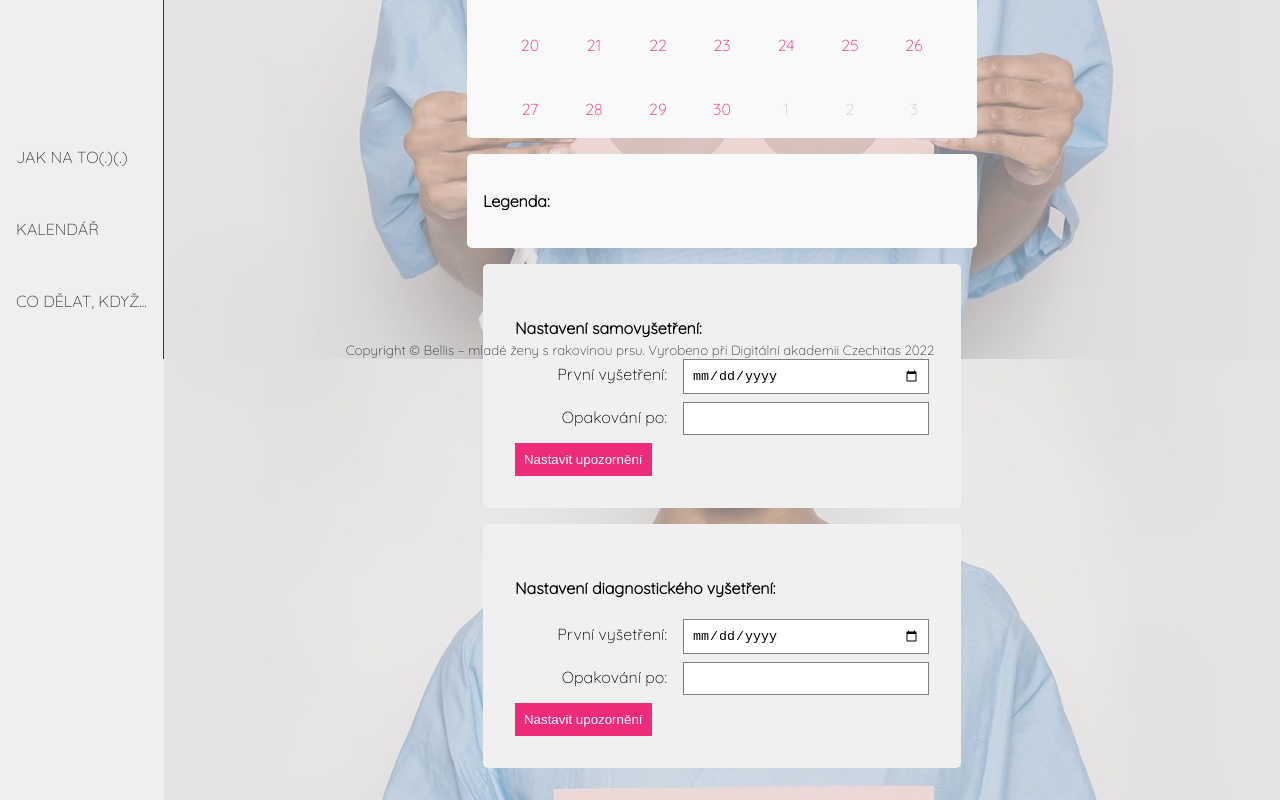
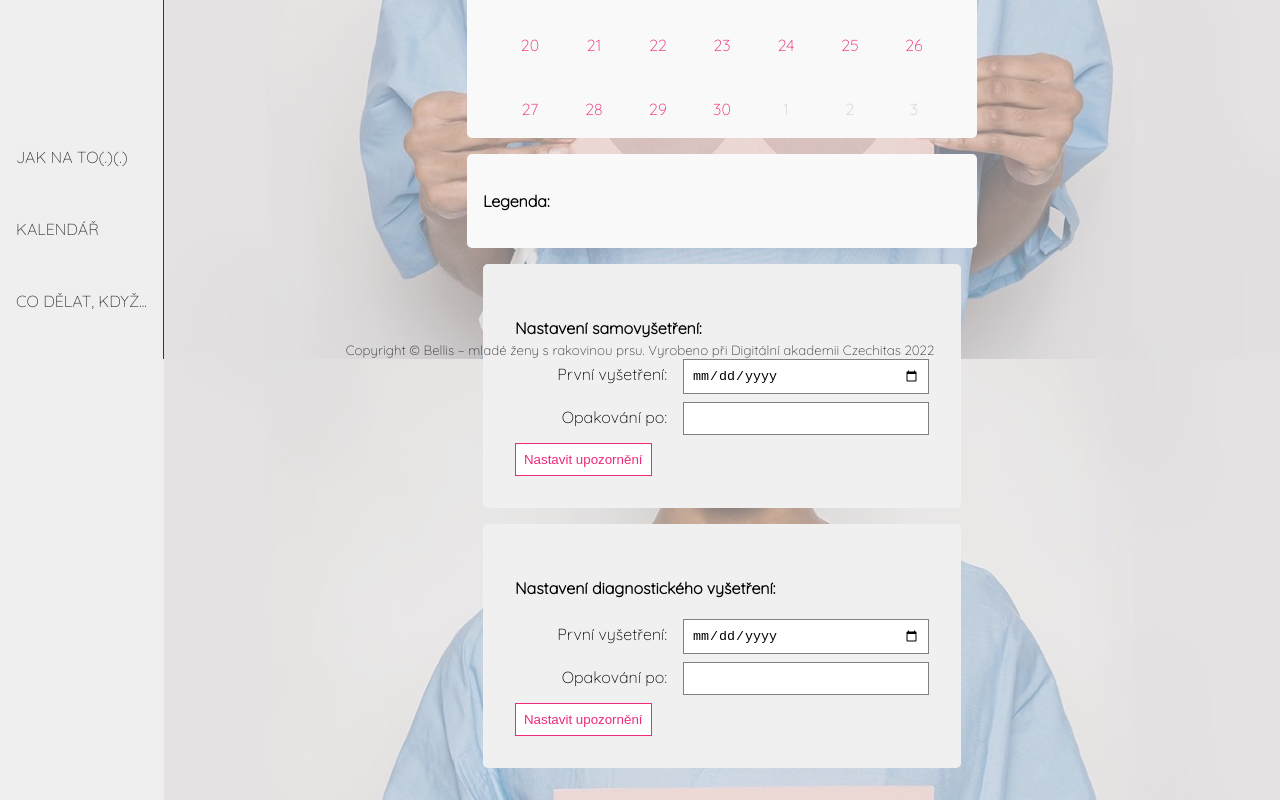
Before and after one commit to janajurcova/samovysetreni-prsu, a React app: page /kalendar in a window 1280 px wide. Shown: the part 441-1241 px from the top of the page. Built offline with nearby package versions, Linux system fonts and the light colour scheme; what dayjs-recur would draw is missing.

Commit message:
disabled buttons in calendar

```diff
--- a/src/pages/Calendar/index.jsx
+++ b/src/pages/Calendar/index.jsx
@@ -107,7 +107,6 @@ const FormMonth = ({ onChange }) => {
                     value={start}
                     onChange={(event) => {
                         const on = event.target.value;
-                        console.log(on)
                         setStart(on);
                     }}
                 /> </label>
@@ -115,13 +114,13 @@ const FormMonth = ({ onChange }) => {
                 <input
                     type="number"
                     value={cycle}
+                    min={10}
                     onChange={(event) => {
                         const on = event.target.value;
-                        console.log(on)
                         setCycle(on);
                     }}
                 /></label>
-            <button className="btn-notice" type="submit" >Nastavit upozornění</button>
+            <button className="btn-notice" type="submit" disabled={start === "" || cycle === ""}>Nastavit upozornění</button>
         </form>
     )
 };
@@ -143,7 +142,6 @@ const FormYear = ({ onChange }) => {
                     value={start}
                     onChange={(event) => {
                         const on = event.target.value;
-                        console.log(on)
                         setStart(on);
                     }}
                 /> </label>
@@ -151,13 +149,13 @@ const FormYear = ({ onChange }) => {
                 <input
                     type="number"
                     value={cycle}
+                    min={6}
                     onChange={(event) => {
                         const on = event.target.value;
-                        console.log(on)
                         setCycle(on);
                     }}
                 /></label>
-            <button className="btn-notice" type="submit">Nastavit upozornění</button>
+            <button className="btn-notice" type="submit" disabled={start === "" || cycle === ""}>Nastavit upozornění</button>
         </form>
     )
 }
--- a/src/pages/Calendar/style.css
+++ b/src/pages/Calendar/style.css
@@ -167,7 +167,13 @@ label {
   background-color: var(--pink);
 }
 
-.btn-notice:active {
+.btn-notice:disabled{
+  border: 1px solid var(--pink);
+  background-color: white;
+  color: var(--pink)
+}
+
+.btn-notice:active:not(:disabled) {
   transform: scale(0.9);
 }
 
```
